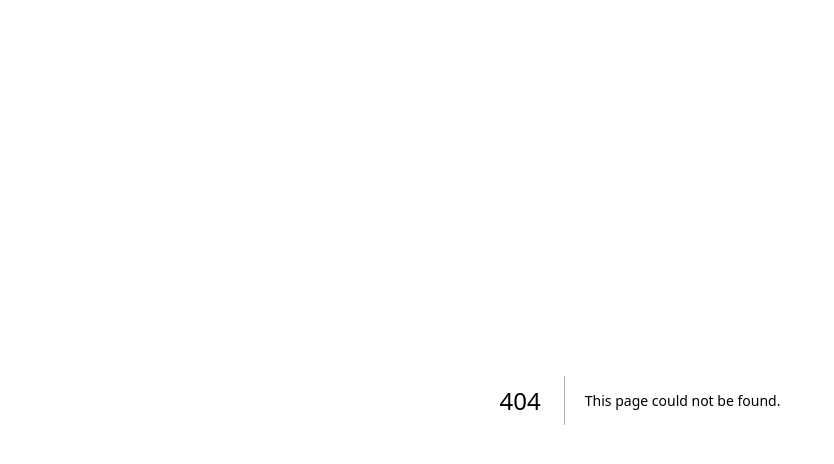
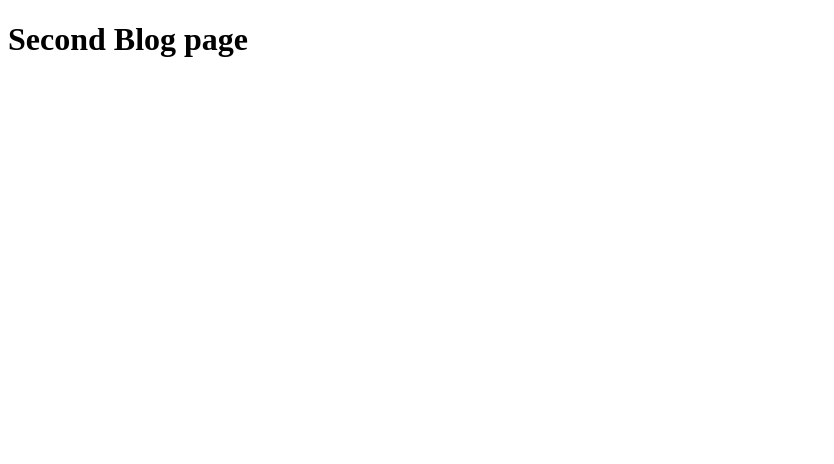
Before and after one commit to yoniRhaman/next.js-self-course, a Next.js app in the folder hello-world/: page /blog/second in a window 1280 px wide. Before the commit this address had no page. Shown: the top 464 px of the page, without its empty margins (0-834 px from the left). Built offline with nearby package versions, Linux system fonts and the light colour scheme.

Commit message:
Nested Routes
Nested Routes in folders

```diff
--- /dev/null
+++ b/hello-world/src/app/blog/first/page.tsx
@@ -0,0 +1,3 @@
+export default function FirstBlog() {
+    return <h1>First Blog page</h1>;
+  }
--- /dev/null
+++ b/hello-world/src/app/blog/page.tsx
@@ -0,0 +1,3 @@
+export default function Blog() {
+  return <h1>My blog</h1>;
+}
--- /dev/null
+++ b/hello-world/src/app/blog/second/page.tsx
@@ -0,0 +1,3 @@
+export default function SecondBlog() {
+  return <h1>Second Blog page</h1>;
+}
```
